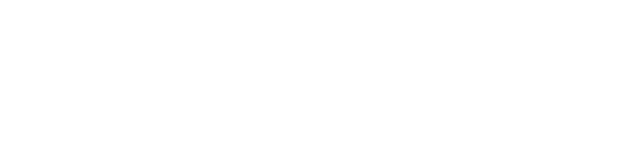
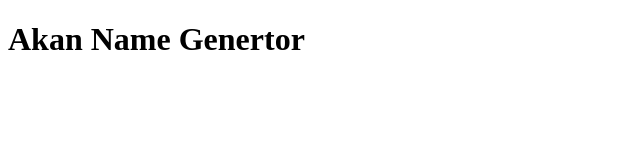
Before and after one commit to oakaburu2008-create/fsd-6, a plain HTML site: page index.html in a window 1280 px wide. Shown: the whole page, without its empty margins (0-640 px from the left). Drawn offline with Linux system fonts and the light colour scheme.

Commit message:
Add main heading to Akan Name Generator

```diff
--- a/index.html
+++ b/index.html
@@ -8,6 +8,8 @@
 
 </head>
 <body>
-
+    <div class="container">
+        <h1><strong>Akan Name Genertor</strong></h1>
+    </div>
 </body>
 </html>
```
